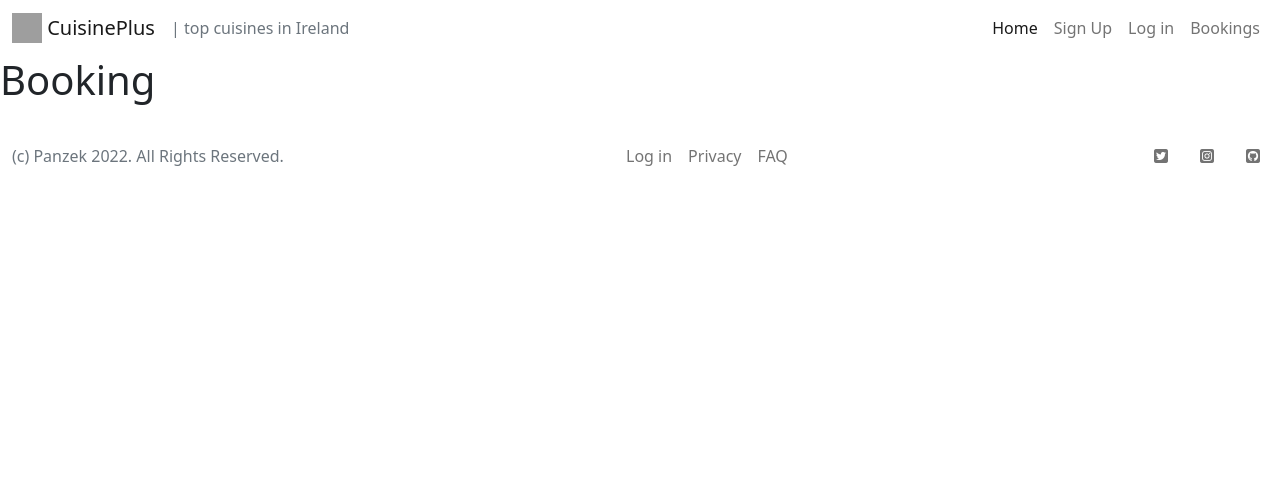
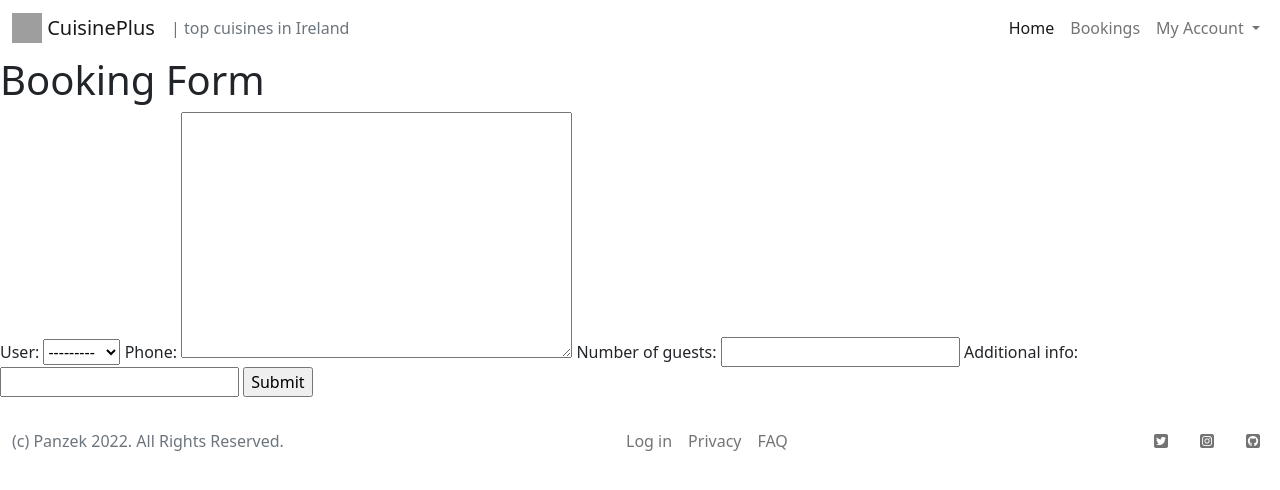
Before and after one commit to panzek/cuisineplus, a Django app: page /bookings/booking_detail.html/ in a window 1280 px wide. Shown: the top 490 px of the page. Run offline with Django 4.2, Linux system fonts and the light colour scheme; the visitor is signed in with stand-in values (Sample User, id 1); data comes from the database, SQL or seed files in the repository; data that the repository does not hold is empty; some libraries are stand-ins or nearby versions; grey boxes are pictures that could not be loaded.

Commit message:
Update files to fix 405 error

```diff
--- a/bookings/forms.py
+++ b/bookings/forms.py
@@ -4,6 +4,5 @@
 class BookingForm(ModelForm):
     class Meta:
         model = Booking
-        fields = [
-            'user', 'phone', 'number_of_guests', 'additional_info'
-            ]
+        fields = ('user', 'phone', 'number_of_guests', 'additional_info',)
+        # fields = ('__all__')
--- a/bookings/templates/bookings/booking_detail.html
+++ b/bookings/templates/bookings/booking_detail.html
@@ -1,6 +1,24 @@
-{% extends 'bookings/base.html' %}
+{% extends 'base.html' %}
 
 {% block content %}
+
+{% if user.is_authenticated %}
+<div>
+
+    <h1>
+        Booking Form
+    </h1>
+
+    <form method="POST">
+        {{ booking_form }}
+        {% csrf_token %}
+        <input type="submit" value="Submit">
+    </form>
+
+</div>
+
+{% else %}
+
 <div>
     <h1>
         Booking
@@ -8,12 +26,12 @@
 </div>
 
 <div>
-    <!-- {{ user }} -->
+    {{ user }}
     {% for booking in booking_list %}
     {{booking.user}}
     {{booking.restaurant}}
     {% endfor %}
 
 </div>
-
+{% endif %}
 {% endblock %}
--- a/bookings/urls.py
+++ b/bookings/urls.py
@@ -3,5 +3,5 @@
 
 urlpatterns = [
     path('booking_detail.html/', views.BookingList.as_view(), name='Booking Detail'),
-    path('booking_form.html/', views.BookingList.as_view(), name='Booking Detail'),
+    # path('booking_form.html/', views.BookingFormView.as_view(), name='Booking Form'),
 ]
--- a/bookings/views.py
+++ b/bookings/views.py
@@ -1,10 +1,9 @@
-from urllib import request
-from django.shortcuts import render
+from django.shortcuts import render, get_object_or_404
 from django.views import generic
 from django.shortcuts import render
 from .models import Booking
 from .forms import BookingForm
-from django.http import HttpRequest
+from django.views import View
 
 class BookingList(generic.ListView):
     model = Booking
@@ -15,12 +14,43 @@
         'bookings': Booking.objects.all()
     }
 
-    def get_booking_form(self, **kwargs):
+
+    def get(self, request, **kwargs):
+
+        # booking_form = get_object_or_404()
+
+        return render(
+            request,
+            "bookings/booking_detail.html",
+            {
+                "booking_form": BookingForm()
+                }
+        )
+
+
+
+
+# class BookingFormView(View):
+    """
+    Get data from forms.py and render in booking_form
+    """
+
+    def get_booking_form(self, request):
+
+        # booking_form = get_object_or_404()
         if request.method == 'POST':
             booking_form = BookingForm(request.POST)
             if booking_form.is_valid():
-                booking_form.save()
+                booking = booking_form.save(commit=False)
+                booking.booking_form = booking_form
+                booking.save()
             else:
-                booking_form = BookingForm()
+                booking_form = BookingForm
 
-        return render(request, "bookings/booking_form.html", context={'booking_form': booking_form})
+        return render(
+            request,
+            "bookings/booking_form.html",
+            {
+                "booking_form" : BookingForm()
+                }
+        )
```
Also changed, not shown: bookings/templates/bookings/booking_form.html (+11 -6 lines).
